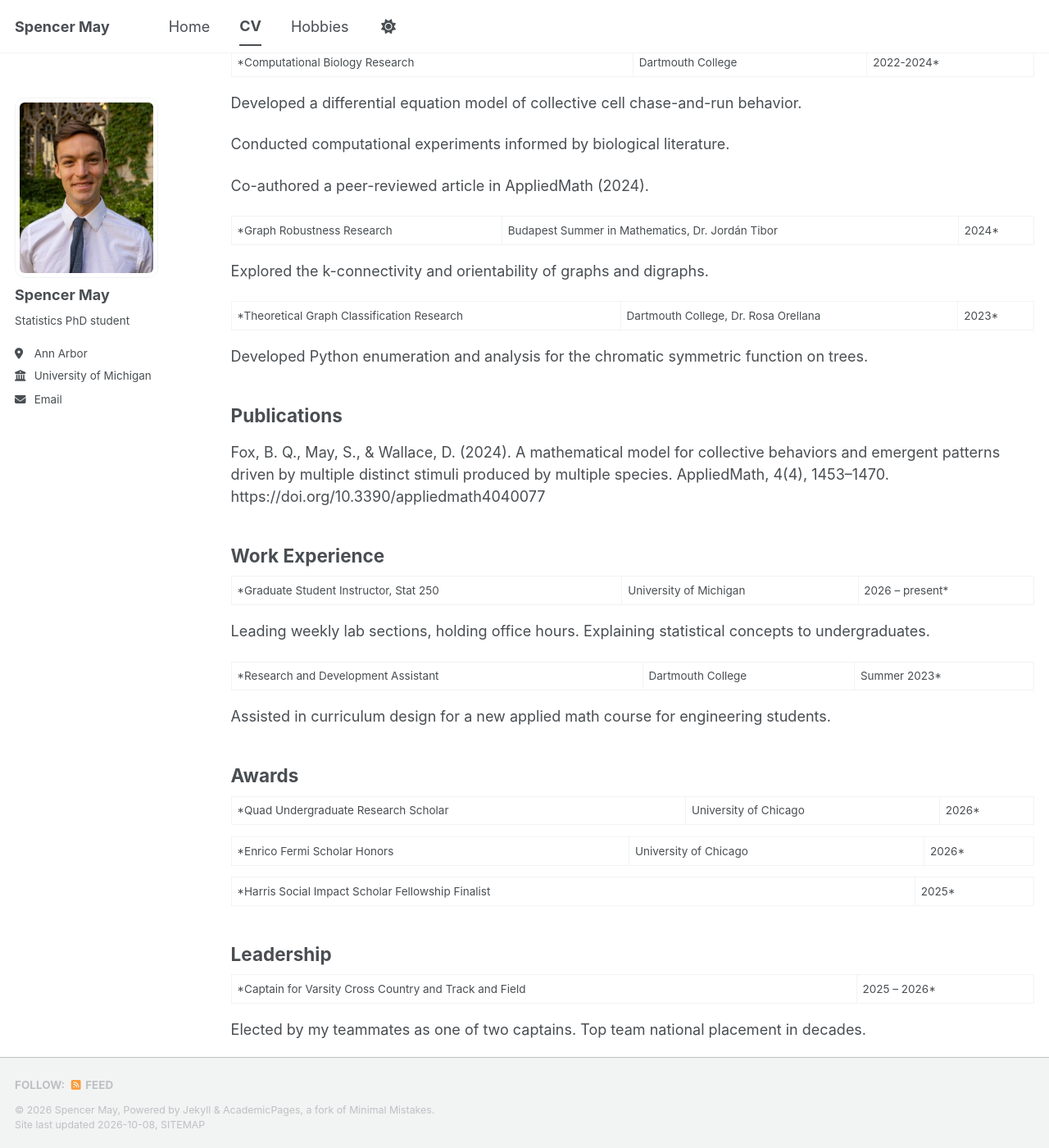
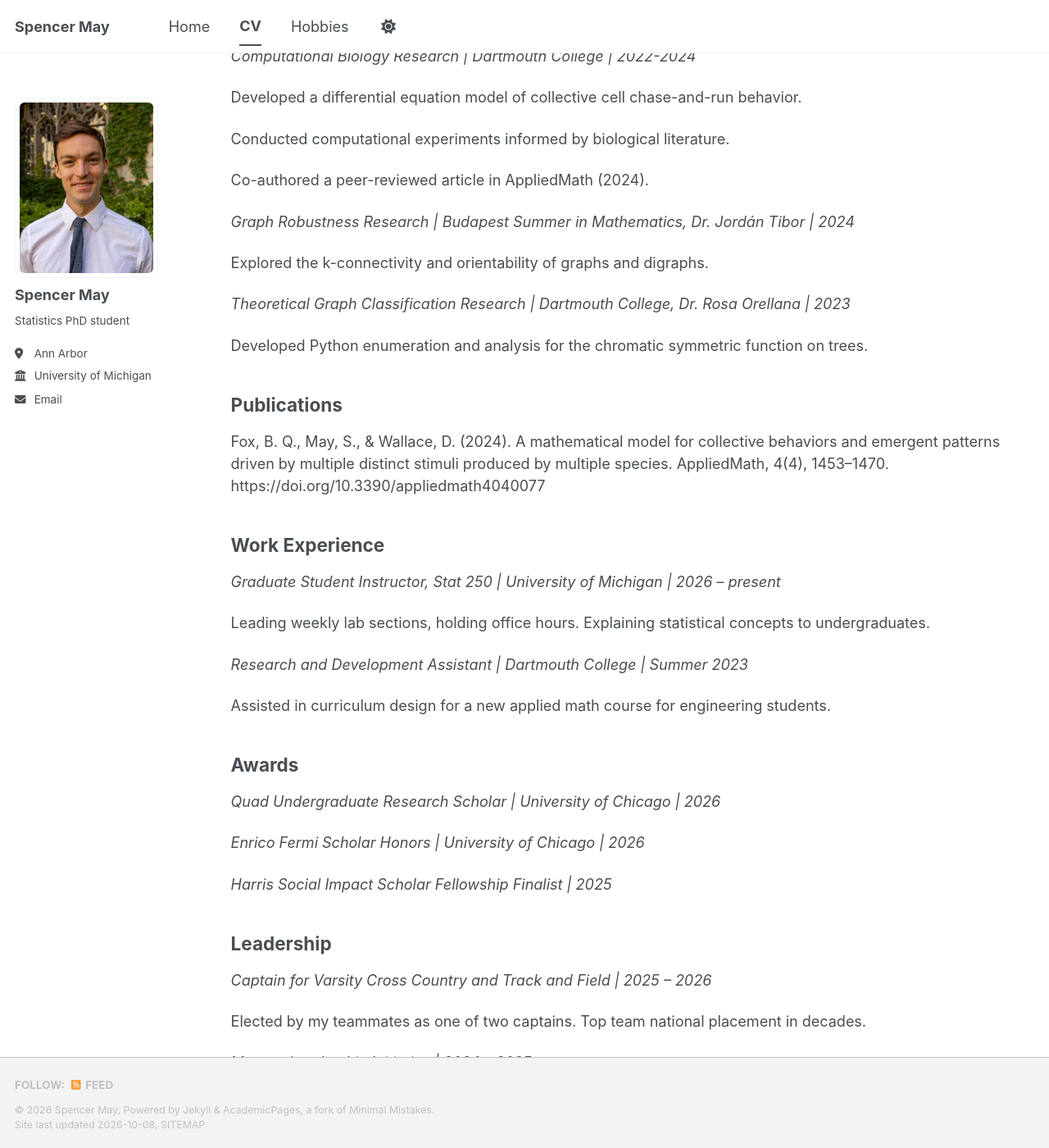
Before and after one commit to spencermay/spencermay.github.io, a Jekyll site: the page built from _pages/cv.md, in a window 1280 px wide and 1400 px high, scrolled down 1181 px. Shown: the whole window at 82% size. Built offline with Jekyll 4.4.1, drawn with Linux system fonts in a browser that asks for light colours; a style sheet for code colours, icons or effects is not loaded; some of the changed text lies outside the part shown.

Commit message:
escape vertical bars

```diff
--- a/_pages/cv.md
+++ b/_pages/cv.md
@@ -30,11 +30,11 @@ redirect_from:
 
 *University of Michigan*
 
-Ph.D. Student in Statistics | 2026 – present
+Ph.D. Student in Statistics \| 2026 – present
 
 *University of Chicago*
 
-B.S. in Mathematics; B.A. in Physics | summa cum laude | 2026
+B.S. in Mathematics; B.A. in Physics \| summa cum laude \| 2026
 
 GPA: 3.9/4.0
 
@@ -55,7 +55,7 @@ GPA: 4.0/4.0
 
 ## **Research Experience**
 
-*Nonparametric Methodology | University of Chicago, Dr. Nikolaos Ignatiadis | 2025 – 2026*
+*Nonparametric Methodology \| University of Chicago, Dr. Nikolaos Ignatiadis \| 2025 – 2026*
 
 Developed a confidence interval method for smoothing splines that resolves an impractical regularity assumption.
 
@@ -63,7 +63,7 @@ Established theoretical properties and evaluated the method through Python exper
 
 Work funded by the Quad Undergraduate Research Scholar fellowship.
 
-*Computational Biology Research | Dartmouth College | 2022-2024*
+*Computational Biology Research \| Dartmouth College \| 2022-2024*
 
 Developed a differential equation model of collective cell chase-and-run behavior.
 
@@ -71,11 +71,11 @@ Conducted computational experiments informed by biological literature.
 
 Co-authored a peer-reviewed article in AppliedMath (2024).
 
-*Graph Robustness Research | Budapest Summer in Mathematics, Dr. Jordán Tibor | 2024*
+*Graph Robustness Research \| Budapest Summer in Mathematics, Dr. Jordán Tibor \| 2024*
 
 Explored the k-connectivity and orientability of graphs and digraphs.
 
-*Theoretical Graph Classification Research | Dartmouth College, Dr. Rosa Orellana | 2023*
+*Theoretical Graph Classification Research \| Dartmouth College, Dr. Rosa Orellana \| 2023*
 
 Developed Python enumeration and analysis for the chromatic symmetric function on trees.
 
@@ -86,30 +86,30 @@ Fox, B. Q., May, S., & Wallace, D. (2024). A mathematical model for collective b
 
 ## **Work Experience**
 
-*Graduate Student Instructor, Stat 250 | University of Michigan | 2026 – present*
+*Graduate Student Instructor, Stat 250 \| University of Michigan \| 2026 – present*
 
 Leading weekly lab sections, holding office hours. Explaining statistical concepts to undergraduates.
 
-*Research and Development Assistant | Dartmouth College | Summer 2023*
+*Research and Development Assistant \| Dartmouth College \| Summer 2023*
 
 Assisted in curriculum design for a new applied math course for engineering students.
 
 
 ## **Awards**
 
-*Quad Undergraduate Research Scholar | University of Chicago | 2026*
+*Quad Undergraduate Research Scholar \| University of Chicago \| 2026*
 
-*Enrico Fermi Scholar Honors | University of Chicago | 2026*
+*Enrico Fermi Scholar Honors \| University of Chicago \| 2026*
 
-*Harris Social Impact Scholar Fellowship Finalist | 2025*
+*Harris Social Impact Scholar Fellowship Finalist \| 2025*
 
 
 ## **Leadership**
 
-*Captain for Varsity Cross Country and Track and Field | 2025 – 2026*
+*Captain for Varsity Cross Country and Track and Field \| 2025 – 2026*
 
 Elected by my teammates as one of two captains. Top team national placement in decades.
 
-*Maroon Leadership Initiative | 2024 – 2025*
+*Maroon Leadership Initiative \| 2024 – 2025*
 
 Selected for a yearlong leadership-development program of workshops and peer discussion.
```
